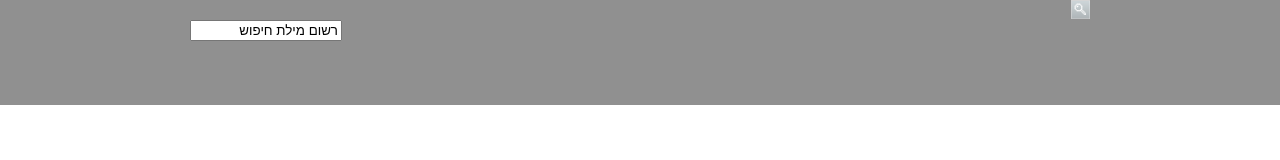
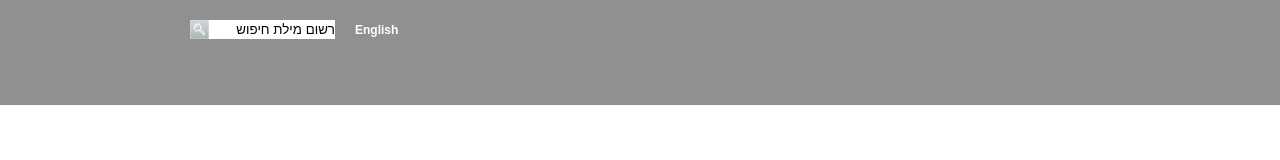
Before and after one commit to elibsh/paz, a plain HTML site: page index.html in a window 1280 px wide. Drawn offline with Linux system fonts and the light colour scheme.

Commit message:
Designing Search Component

```diff
--- a/index.html
+++ b/index.html
@@ -8,8 +8,11 @@
 <body>
     <header>
         <div>
-            <img src="search_button.png" alt="Search Button">
-            <input id="search-text-box" type="text" value="רשום מילת חיפוש" onfocus="this.value = ''">
+            <div id="search-component">
+                <a href="#">English</a>
+                <input id="search-text-box" type="text" value="רשום מילת חיפוש" onfocus="this.value = ''">
+                <a href="#"><img src="search_button.png" alt="Search Button"></a>
+            </div>
             <nav></nav>
         </div>
     </header>
--- a/style.css
+++ b/style.css
@@ -2,6 +2,7 @@ body {
     margin: 0;
     direction: rtl;
     text-align: right;/**/
+    font-family: Arial, Helvetica, sans-serif;
 }
 
 header {
@@ -16,8 +17,31 @@ header > div {
     /* background-color: salmon; */
 }
 
+#search-component {
+    /* background-color: seagreen; */
+    float: left;
+    /* justify-content: flex-end; */
+    margin-top: 20px;
+    display: flex;
+}
+
+#search-component > a:first-child {
+    color: white;
+    text-decoration: none;
+    margin-top: 3px;
+    margin-left: 20px;
+    font-weight: bold;
+    font-size: 12px;
+}
+
+#search-component > a:first-child:hover {
+    color: #005CA0;
+    text-decoration: underline;
+}
+
 #search-text-box {
-    float: left;
-    width: 152px;
-    margin-top: 20px;
+    width: 126px;
+    border: none;
+    padding: 0;
+    display: inline;
 }
```
